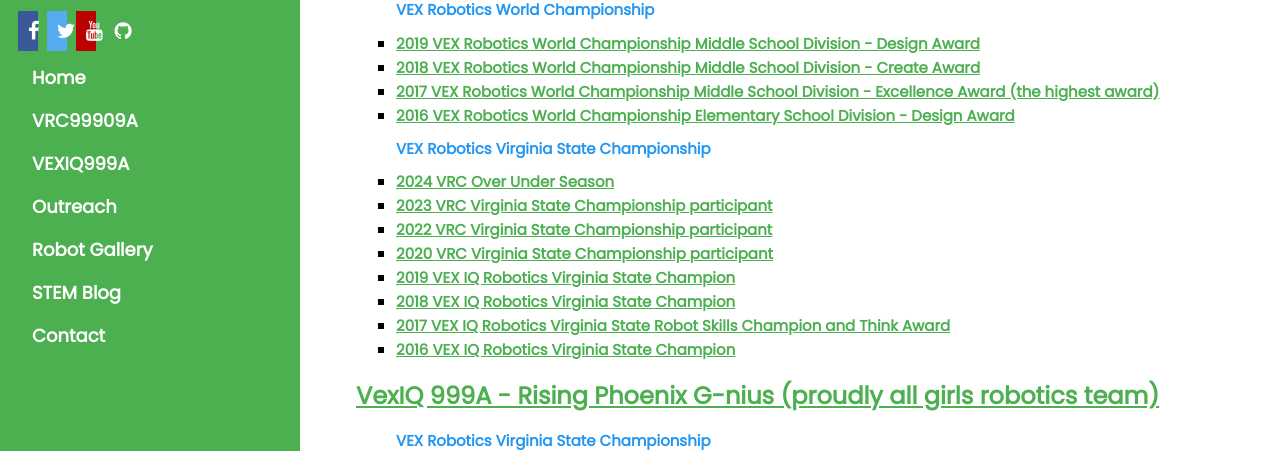
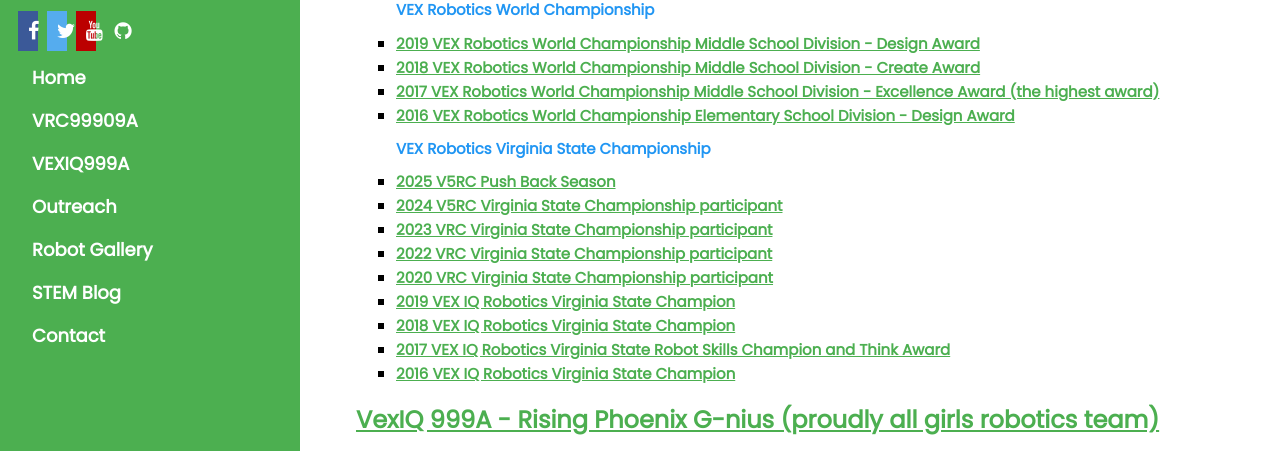
Before and after one commit to CapitalRoboticsClub/web, a plain HTML site: page index.html in a window 1280 px wide. Shown: the part 303-754 px from the top of the page. Drawn offline with Linux system fonts and the light colour scheme.

Commit message:
add 2025 V5RC Push Back Season

```diff
--- a/index.html
+++ b/index.html
@@ -115,7 +115,8 @@
     <li style="list-style-type:square"><a href="https://www.prnewswire.com/news-releases/vex-robotics-world-championship-crowns-2017-winners-300446176.html" class="w3-medium w3-text-green"><b>2017 VEX Robotics World Championship Middle School Division - Excellence Award (the highest award)</b></a></li>
     <li style="list-style-type:square"><a href="https://www.robotevents.com/robot-competitions/vex-iq-challenge/re-viqc-16-3199.html#awards"class="w3-medium w3-text-green"><b>2016 VEX Robotics World Championship Elementary School Division - Design Award</b></a></li>
     <h1 class="w3-medium w3-text-blue"><b>VEX Robotics Virginia State Championship</b></h1>
-    <li style="list-style-type:square"><a href="pic/VRC_Team_99909A_Engineering Notebook_2023.pdf" class="w3-medium w3-text-green"><b>2024 VRC Over Under Season</b></a></li>
+    <li style="list-style-type:square"><a href="pic/VRC_Team_99909A_Engineering Notebook_2023.pdf" class="w3-medium w3-text-green"><b>2025 V5RC Push Back Season</b></a></li>
+    <li style="list-style-type:square"><a href="pic/VRC_Team_99909A_Engineering Notebook_2023.pdf" class="w3-medium w3-text-green"><b>2024 V5RC Virginia State Championship participant</b></a></li>
     <li style="list-style-type:square"><a href="pic/VRC_Team_99909A_Engineering Notebook_2023.pdf" class="w3-medium w3-text-green"><b>2023 VRC Virginia State Championship participant</b></a></li>
     <li style="list-style-type:square"><a href="https://www.robotevents.com/robot-competitions/vex-robotics-competition/RE-VRC-21-5047.html#teams" class="w3-medium w3-text-green"><b>2022 VRC Virginia State Championship participant</b></a></li>
     <li style="list-style-type:square"><a href="https://www.robotevents.com/robot-competitions/vex-robotics-competition/RE-VRC-19-8293.html#teams" class="w3-medium w3-text-green"><b>2020 VRC Virginia State Championship participant</b></a></li>
```
